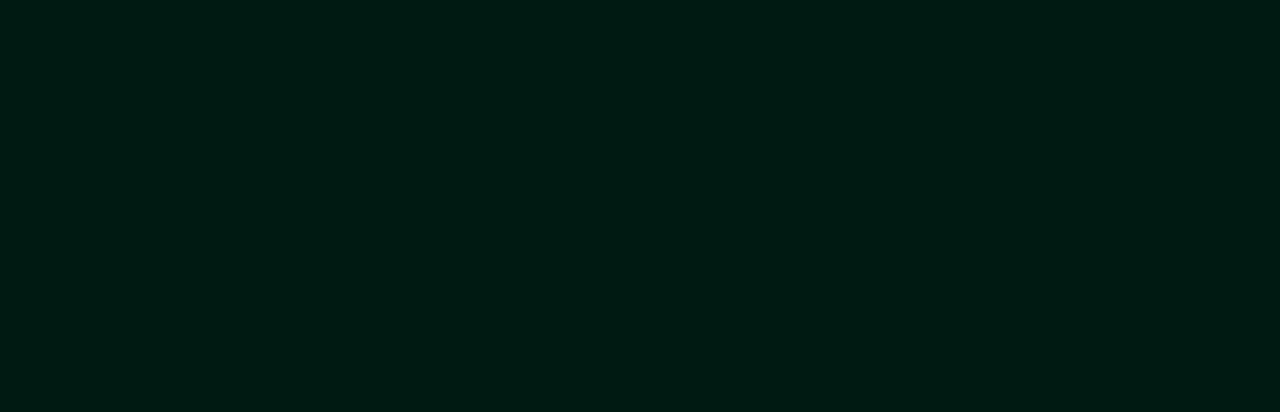
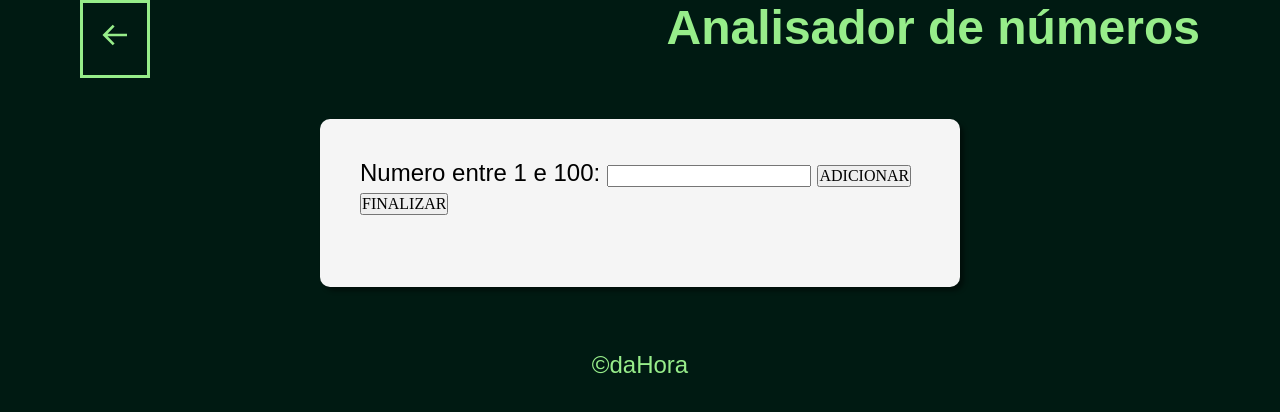
Before and after one commit to GustaDaHora/Number-Playgorund, a React (Vite) app: page /check in a window 1280 px wide. Before the commit this address had no page. Shown: the top 412 px of the page. Built offline with nearby package versions, Linux system fonts and the light colour scheme; a web font is replaced by a local one.

Commit message:
Update Routes

```diff
--- a/src/app/pages/Check/index.tsx
+++ b/src/app/pages/Check/index.tsx
@@ -36,7 +36,7 @@
   margin: 4vh;
 `;
 
-export function Tables(): React.ReactElement {
+export function Check(): React.ReactElement {
   const [valores, setValores] = useState<number[]>([]);
   const [inputValue, setInputValue] = useState('');
 
--- a/src/app/pages/Utilities/index.tsx
+++ b/src/app/pages/Utilities/index.tsx
@@ -33,11 +33,11 @@
 export function Utilities(): React.ReactElement {
   return (
     <Container>
-      <Header />
+      <Header children={undefined} />
       <div>
         {' '}
         <LinkButton to="/tables">Tabuada</LinkButton>
-        <LinkButton to="/">Em Breve</LinkButton>
+        <LinkButton to="/check">Analisador</LinkButton>
       </div>
     </Container>
   );
--- a/src/app/routes/index.tsx
+++ b/src/app/routes/index.tsx
@@ -5,6 +5,7 @@
 import { Utilities } from '../pages/Utilities';
 import { Tables } from '../pages/Tables';
 import { Cronics } from '../pages/Cronics';
+import { Check } from '../pages/Check';
 
 export function AppRoutes() {
   return (
@@ -14,6 +15,7 @@
       <Route path="/utilities" element={<Utilities />} />
       <Route path="/tables" element={<Tables />} />
       <Route path="/cronics" element={<Cronics />} />
+      <Route path="/check" element={<Check />} />
     </Routes>
   );
 }
```
